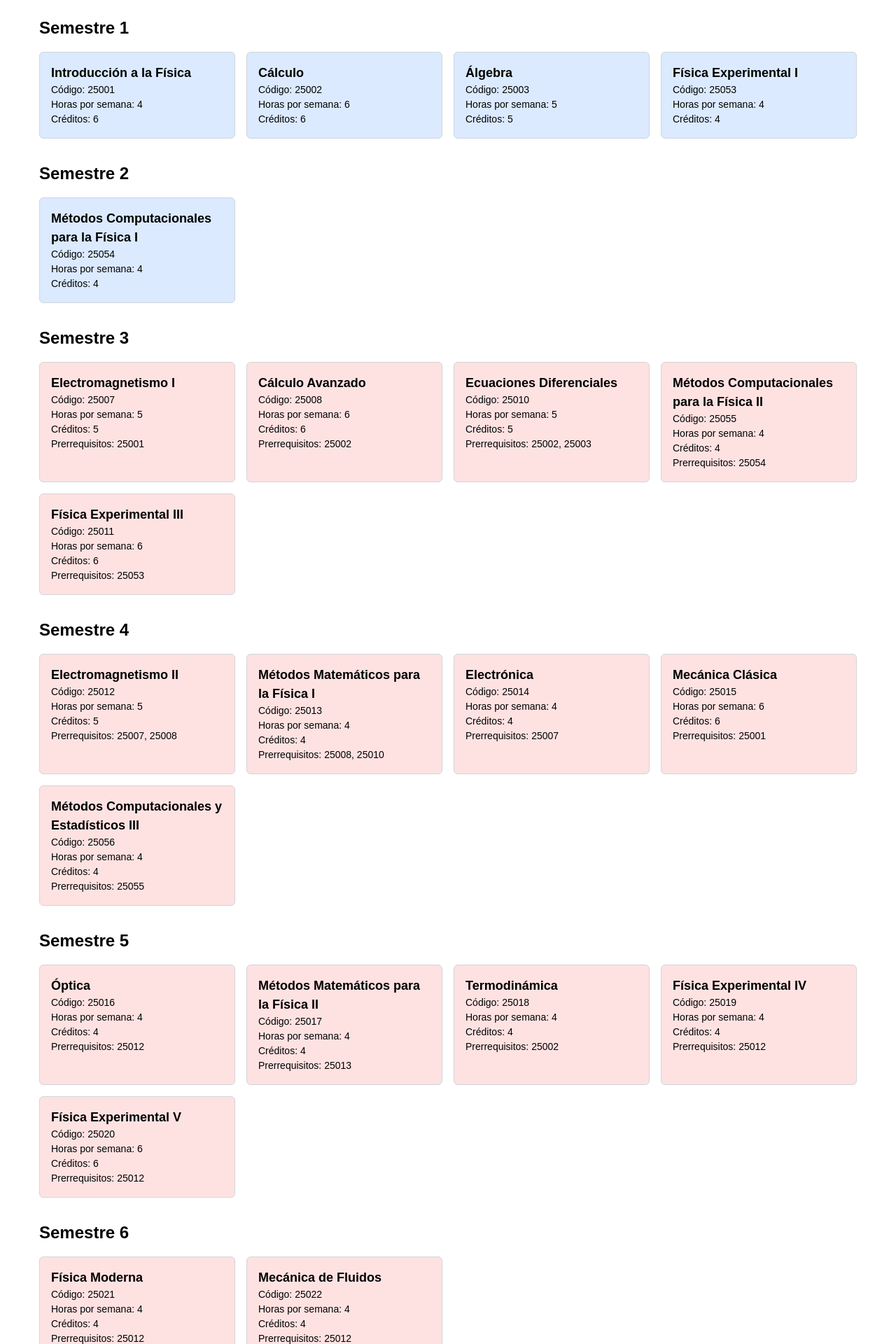
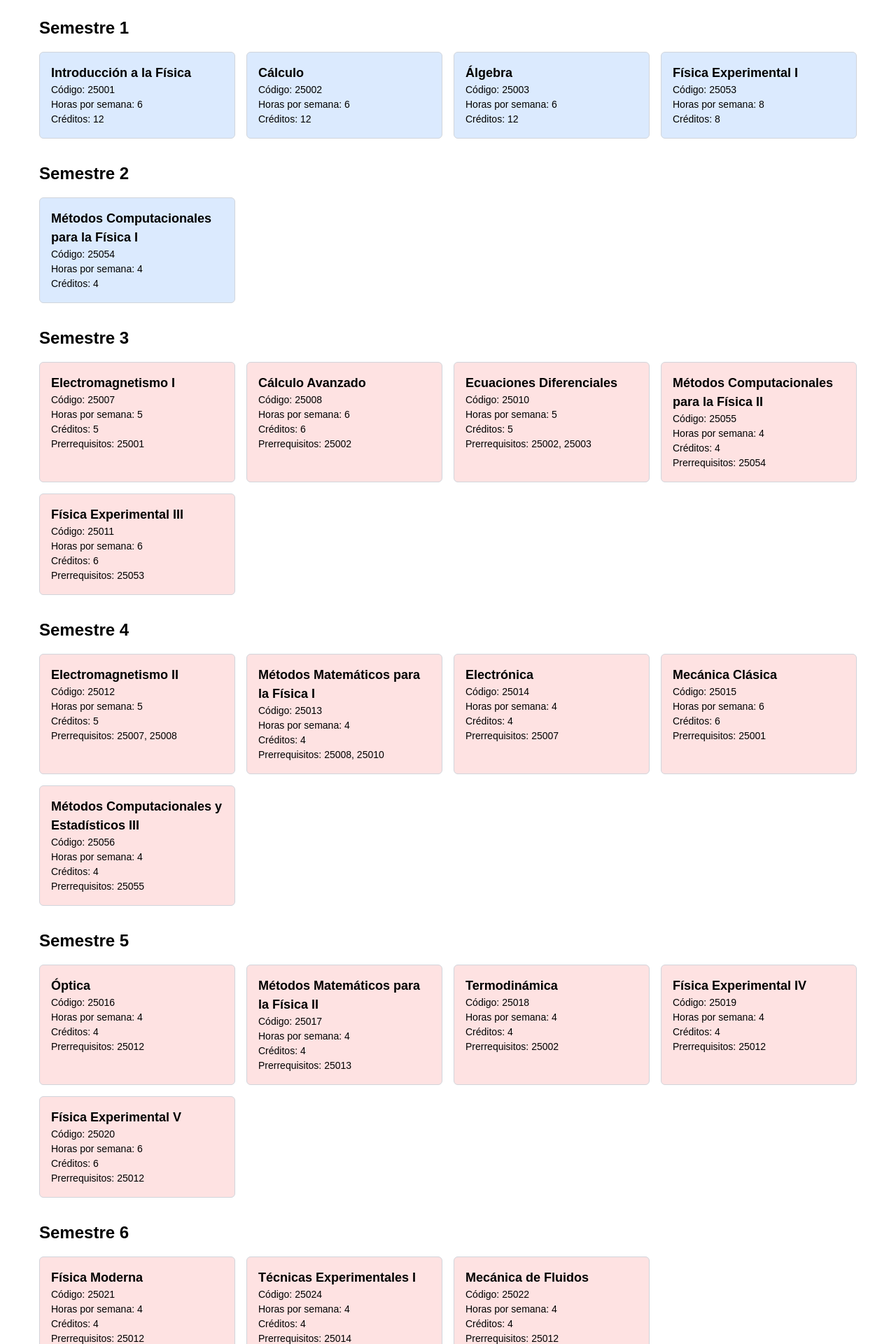
Before and after one commit to Raisuky/ingefis-malla2, a Next.js app: page / in a window 1280 px wide. Shown: the part 700-2620 px from the top of the page at 70% size. Built offline with nearby package versions, Linux system fonts and the light colour scheme.

Commit message:
Added new subjects + style edition.

```diff
--- a/components/Component.tsx
+++ b/components/Component.tsx
@@ -18,30 +18,56 @@ interface Subject {
 }
 
 const subjects: Subject[] = [
-  { code: "25001", name: "Introducción a la Física", semester: 1, description: "Fundamentos básicos de la física", prerequisites: [], hours: 4, credits: 6 }, // Anual
-  { code: "25002", name: "Cálculo", semester: 1, description: "Cálculo básico e integral", prerequisites: [], hours: 6, credits: 6 }, // Anual
-  { code: "25003", name: "Álgebra", semester: 1, description: "Estructuras algebraicas fundamentales", prerequisites: [], hours: 5, credits: 5 }, // Anual
-  { code: "25053", name: "Física Experimental I", semester: 1, description: "Laboratorio introductorio de física", prerequisites: [], hours: 4, credits: 4 }, // Anual
+  // Primer año
+
+  { code: "25001", name: "Introducción a la Física", semester: 1, description: "Fundamentos básicos de la física", prerequisites: [], hours: 6, credits: 12 }, // Anual
+  { code: "25002", name: "Cálculo", semester: 1, description: "Cálculo básico e integral", prerequisites: [], hours: 6, credits: 12 }, // Anual
+  { code: "25003", name: "Álgebra", semester: 1, description: "Estructuras algebraicas fundamentales", prerequisites: [], hours: 6, credits: 12 }, // Anual
+  { code: "25053", name: "Física Experimental I", semester: 1, description: "Laboratorio introductorio de física", prerequisites: [], hours: 8, credits: 8 }, // Anual
+
+  // Tercer semestre
+
   { code: "25007", name: "Electromagnetismo I", semester: 3, description: "Conceptos fundamentales del electromagnetismo", prerequisites: ["25001"], hours: 5, credits: 5 },
   { code: "25008", name: "Cálculo Avanzado", semester: 3, description: "Conceptos avanzados de cálculo", prerequisites: ["25002"], hours: 6, credits: 6 },
   { code: "25010", name: "Ecuaciones Diferenciales", semester: 3, description: "Métodos de resolución de ecuaciones diferenciales", prerequisites: ["25002", "25003"], hours: 5, credits: 5 },
+
+  // 4to Semestre
+
   { code: "25012", name: "Electromagnetismo II", semester: 4, description: "Conceptos avanzados de electromagnetismo", prerequisites: ["25007", "25008"], hours: 5, credits: 5 },
   { code: "25013", name: "Métodos Matemáticos para la Física I", semester: 4, description: "Métodos matemáticos aplicados a la física", prerequisites: ["25008", "25010"], hours: 4, credits: 4 },
   { code: "25014", name: "Electrónica", semester: 4, description: "Introducción a la electrónica", prerequisites: ["25007"], hours: 4, credits: 4 },
   { code: "25015", name: "Mecánica Clásica", semester: 4, description: "Dinámica integral, mecánica lagrangiana y hamiltoniana", prerequisites: ["25001"], hours: 6, credits: 6 },
+
+  // Quinto semestre
+
   { code: "25016", name: "Óptica", semester: 5, description: "Fundamentos de la óptica", prerequisites: ["25012"], hours: 4, credits: 4 },
   { code: "25017", name: "Métodos Matemáticos para la Física II", semester: 5, description: "Métodos avanzados matemáticos", prerequisites: ["25013"], hours: 4, credits: 4 },
   { code: "25018", name: "Termodinámica", semester: 5, description: "Conceptos fundamentales de termodinámica", prerequisites: ["25002"], hours: 4, credits: 4 },
+
+  // 6to semestre
+
   { code: "25021", name: "Física Moderna", semester: 6, description: "Conceptos modernos en física", prerequisites: ["25012"], hours: 4, credits: 4 },
+  { code: "25024", name: "Técnicas Experimentales I", semester: 6, description: "", prerequisites: ["25014"], hours: 4, credits: 4},
   { code: "25022", name: "Mecánica de Fluidos", semester: 6, description: "Principios básicos de la mecánica de fluidos", prerequisites: ["25012"], hours: 4, credits: 4 },
+
+  // 7mo semestre
+
+
   { code: "25026", name: "Mecánica Cuántica", semester: 7, description: "Fundamentos de la mecánica cuántica", prerequisites: ["25012"], hours: 5, credits: 5 },
   { code: "25027", name: "Mecánica Estadística", semester: 7, description: "Introducción a la mecánica estadística", prerequisites: ["25012"], hours: 5, credits: 5 },
   { code: "25028", name: "Cálculo Numérico", semester: 7, description: "Métodos numéricos aplicados", prerequisites: ["25010"], hours: 4, credits: 4 },
+  { code: "25029", name: "Técnicas Experimentales II", semester: 7, description: "", prerequisites: ["25024"], hours: 4, credits: 4},
+
+  // 8vo semestre
+
   { code: "25031", name: "Física del Sólido", semester: 8, description: "Fundamentos de la física del estado sólido", prerequisites: ["25026"], hours: 5, credits: 5 },
   { code: "25032", name: "Laboratorio Avanzado", semester: 8, description: "Laboratorio avanzado en física", prerequisites: ["25023"], hours: 6, credits: 6 },
   { code: "25033", name: "Espectroscopia Moderna", semester: 8, description: "Introducción a la espectroscopia moderna", prerequisites: ["25026"], hours: 4, credits: 4 },
   { code: "25034", name: "Electivo I", semester: 8, description: "Asignatura electiva", prerequisites: [], hours: 3, credits: 3 },
   { code: "25035", name: "Electivo II", semester: 9, description: "Asignatura electiva", prerequisites: [], hours: 3, credits: 3 },
+
+  // INGENIERÍA
+
   { code: "25036", name: "Desarrollo Social de Chile", semester: 9, description: "Historia del desarrollo social en Chile", prerequisites: [], hours: 3, credits: 3 },
   { code: "25037", name: "Teoría Económica", semester: 9, description: "Fundamentos de la teoría económica", prerequisites: [], hours: 4, credits: 4 },
   { code: "25038", name: "Taller de Desarrollo Personal", semester: 9, description: "Desarrollo personal y profesional", prerequisites: [], hours: 2, credits: 2 },
```
